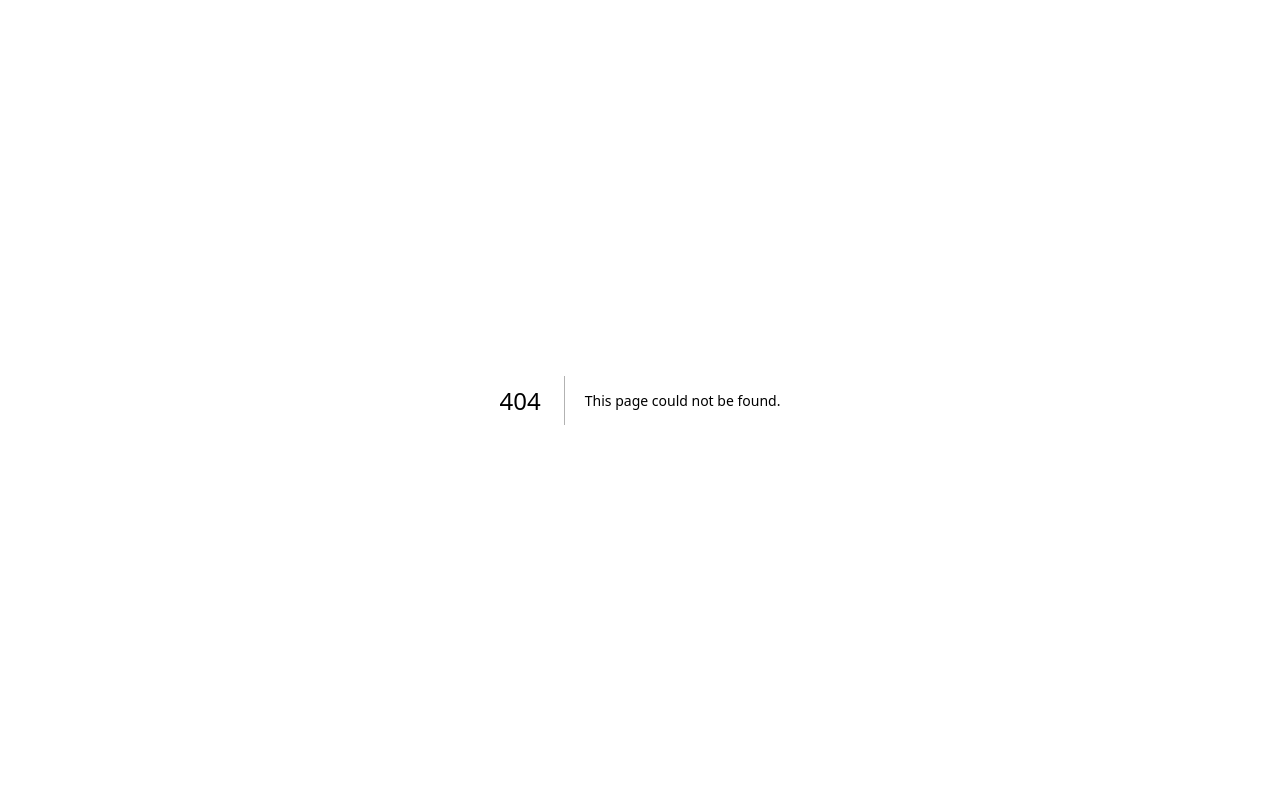
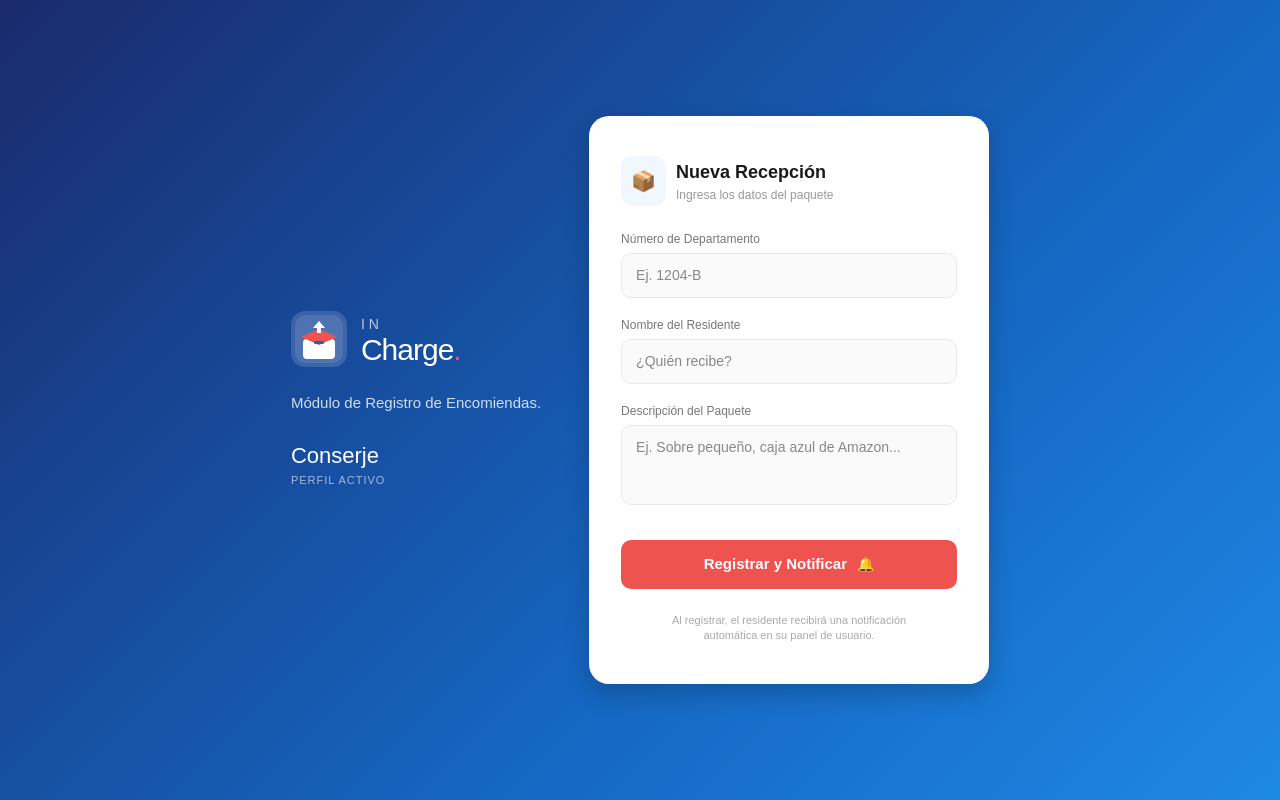
Before and after one commit to uai-cl-tics420/S216-P05-Gesti-n-Encomiendas-P05, a Next.js app in the folder app/: page /formulario in a window 1280 px wide. Before the commit this address had no page. Built offline with nearby package versions, Linux system fonts and the light colour scheme.

Commit message:
Formulario Registro Encomiendas
Bases para el formulario para registrar nuevas encomiendas

```diff
--- /dev/null
+++ b/app/app/formulario/formulario.tsx
@@ -0,0 +1,76 @@
+"use client";
+import { useState } from "react";
+
+export default function FormularioEncomienda() {
+  const [formData, setFormData] = useState({
+    departamento: "",
+    descripcion: "",
+    destinatario: "",
+    empresa: "Chilepost", // Valor por defecto
+  });
+
+  const handleSubmit = async (e: React.FormEvent) => {
+    e.preventDefault();
+
+    // Aquí simulamos la acción de guardar y notificar
+    console.log("Registrando encomienda:", formData);
+
+    alert(`¡Notificación enviada al Depto ${formData.departamento}!`);
+
+    // Limpiar formulario
+    setFormData({ departamento: "", descripcion: "", destinatario: "", empresa: "Chilepost" });
+  };
+
+  return (
+    <div className="max-w-md mx-auto bg-white p-8 rounded-lg shadow-md border border-gray-200">
+      <h2 className="text-2xl font-bold mb-6 text-gray-800">📦 Registro de Encomienda</h2>
+
+      <form onSubmit={handleSubmit} className="space-y-4">
+        {/* Número de Departamento */}
+        <div>
+          <label className="block text-sm font-medium text-gray-700">Número de Departamento</label>
+          <input
+            type="text"
+            required
+            className="mt-1 block w-full rounded-md border-gray-300 shadow-sm focus:border-blue-500 focus:ring-blue-500 p-2 border"
+            placeholder="Ej: 1204-B"
+            value={formData.departamento}
+            onChange={(e) => setFormData({...formData, departamento: e.target.value})}
+          />
+        </div>
+
+        {/* Nombre del Residente */}
+        <div>
+          <label className="block text-sm font-medium text-gray-700">Destinatario (Residente)</label>
+          <input
+            type="text"
+            required
+            className="mt-1 block w-full rounded-md border-gray-300 shadow-sm focus:border-blue-500 focus:ring-blue-500 p-2 border"
+            placeholder="Nombre del vecino"
+            value={formData.destinatario}
+            onChange={(e) => setFormData({...formData, destinatario: e.target.value})}
+          />
+        </div>
+
+        {/* Descripción */}
+        <div>
+          <label className="block text-sm font-medium text-gray-700">Descripción del Paquete</label>
+          <textarea
+            required
+            className="mt-1 block w-full rounded-md border-gray-300 shadow-sm focus:border-blue-500 focus:ring-blue-500 p-2 border"
+            placeholder="Ej: Caja mediana, sobre de Mercado Libre..."
+            value={formData.descripcion}
+            onChange={(e) => setFormData({...formData, descripcion: e.target.value})}
+          />
+        </div>
+
+        <button
+          type="submit"
+          className="w-full bg-blue-600 text-white py-2 px-4 rounded-md hover:bg-blue-700 transition-colors font-semibold"
+        >
+          Registrar y Notificar
+        </button>
+      </form>
+    </div>
+  );
+}
--- /dev/null
+++ b/app/app/formulario/page.js
@@ -0,0 +1,114 @@
+"use client";
+import { useState } from "react";
+
+export default function FormularioEncomienda() {
+  const [formData, setFormData] = useState({
+    departamento: "",
+    destinatario: "",
+    descripcion: ""
+  });
+
+  const handleSubmit = (e) => {
+    e.preventDefault();
+    console.log("Datos registrados:", formData);
+    alert(`✅ Encomienda registrada para el Depto ${formData.departamento}\nSe ha enviado una notificación a ${formData.destinatario}`);
+    setFormData({ departamento: "", destinatario: "", descripcion: "", empresa: "Chilepost" });
+  };
+
+  return (
+    <main style={{minHeight: '100vh', background: 'linear-gradient(135deg, #1a2a6c 0%, #1565C0 60%, #1E88E5 100%)', display: 'flex', alignItems: 'center', justifyContent: 'center', padding: '2rem', gap: '3rem', fontFamily: 'sans-serif'}}>
+
+      {/* Lado Izquierdo - Branding (Consistente con Login) */}
+      <div style={{display: 'flex', flexDirection: 'column', gap: '1.5rem', maxWidth: '280px'}}>
+        <div style={{display: 'flex', alignItems: 'center', gap: '14px'}}>
+          <svg width="56" height="56" viewBox="0 0 56 56" fill="none">
+            <rect width="56" height="56" rx="14" fill="white" fillOpacity="0.15"/>
+            <rect x="4" y="4" width="48" height="48" rx="11" fill="white" fillOpacity="0.1"/>
+            <rect x="12" y="28" width="32" height="20" rx="4" fill="white"/>
+            <path d="M10 26 L28 18 L46 26 L28 34 Z" fill="#EF5350"/>
+            <path d="M28 10 L22 17 H26 V22 H30 V17 H34 Z" fill="white"/>
+            <rect x="23" y="30" width="10" height="3" rx="1.5" fill="#1565C0"/>
+          </svg>
+          <div style={{display: 'flex', flexDirection: 'column'}}>
+            <span style={{fontSize: '14px', color: 'rgba(255,255,255,0.7)', letterSpacing: '4px', textTransform: 'uppercase'}}>in</span>
+            <span style={{fontSize: '30px', fontWeight: '500', color: 'white', letterSpacing: '-1px', lineHeight: 1}}>Charge<span style={{color: '#EF5350'}}>.</span></span>
+          </div>
+        </div>
+        <p style={{fontSize: '15px', color: 'rgba(255,255,255,0.8)', lineHeight: 1.6}}>Módulo de Registro de Encomiendas.</p>
+        <div style={{display: 'flex', gap: '1.5rem'}}>
+          <div style={{display: 'flex', flexDirection: 'column'}}>
+            <span style={{fontSize: '22px', fontWeight: '500', color: 'white'}}>Conserje</span>
+            <span style={{fontSize: '11px', color: 'rgba(255,255,255,0.6)', textTransform: 'uppercase', letterSpacing: '1px'}}>Perfil Activo</span>
+          </div>
+        </div>
+      </div>
+
+      {/* Card Principal - Formulario */}
+      <div style={{background: 'white', borderRadius: '20px', padding: '2.5rem 2rem', width: '100%', maxWidth: '400px', boxShadow: '0 10px 25px rgba(0,0,0,0.2)'}}>
+        <div style={{display: 'flex', alignItems: 'center', gap: '10px', marginBottom: '1.5rem'}}>
+            <div style={{background: '#F0F7FF', padding: '10px', borderRadius: '12px'}}>
+                <span style={{fontSize: '20px'}}>📦</span>
+            </div>
+            <div>
+                <p style={{fontSize: '18px', fontWeight: '600', color: '#1a1a1a', margin: 0}}>Nueva Recepción</p>
+                <p style={{fontSize: '12px', color: '#999', margin: 0}}>Ingresa los datos del paquete</p>
+            </div>
+        </div>
+
+        <form onSubmit={handleSubmit}>
+          {/* N° Departamento */}
+          <div style={{marginBottom: '1.1rem'}}>
+            <label style={{fontSize: '12px', color: '#777', marginBottom: '5px', display: 'block', fontWeight: '500'}}>Número de Departamento</label>
+            <input
+              required
+              type="text"
+              placeholder="Ej. 1204-B"
+              value={formData.departamento}
+              onChange={(e) => setFormData({...formData, departamento: e.target.value})}
+              style={{width: '100%', padding: '11px 14px', border: '1.5px solid #e8e8e8', borderRadius: '10px', fontSize: '14px', outline: 'none', background: '#fafafa', boxSizing: 'border-box'}}
+            />
+          </div>
+
+          {/* Nombre Destinatario */}
+          <div style={{marginBottom: '1.1rem'}}>
+            <label style={{fontSize: '12px', color: '#777', marginBottom: '5px', display: 'block', fontWeight: '500'}}>Nombre del Residente</label>
+            <input
+              required
+              type="text"
+              placeholder="¿Quién recibe?"
+              value={formData.destinatario}
+              onChange={(e) => setFormData({...formData, destinatario: e.target.value})}
+              style={{width: '100%', padding: '11px 14px', border: '1.5px solid #e8e8e8', borderRadius: '10px', fontSize: '14px', outline: 'none', background: '#fafafa', boxSizing: 'border-box'}}
+            />
+          </div>
+
+          {/* Descripción */}
+          <div style={{marginBottom: '1.8rem'}}>
+            <label style={{fontSize: '12px', color: '#777', marginBottom: '5px', display: 'block', fontWeight: '500'}}>Descripción del Paquete</label>
+            <textarea
+              required
+              placeholder="Ej. Sobre pequeño, caja azul de Amazon..."
+              value={formData.descripcion}
+              onChange={(e) => setFormData({...formData, descripcion: e.target.value})}
+              style={{width: '100%', padding: '11px 14px', border: '1.5px solid #e8e8e8', borderRadius: '10px', fontSize: '14px', outline: 'none', background: '#fafafa', minHeight: '80px', resize: 'none', boxSizing: 'border-box', fontFamily: 'sans-serif'}}
+            />
+          </div>
+
+          <button
+            type="submit"
+            style={{width: '100%', padding: '13px', background: '#EF5350', color: 'white', border: 'none', borderRadius: '10px', fontSize: '15px', fontWeight: '600', cursor: 'pointer', display: 'flex', alignItems: 'center', justifyContent: 'center', gap: '10px', transition: 'background 0.2s'}}
+            onMouseOver={(e) => e.target.style.background = '#d32f2f'}
+            onMouseOut={(e) => e.target.style.background = '#EF5350'}
+          >
+            <span>Registrar y Notificar</span>
+            <span style={{fontSize: '14px'}}>🔔</span>
+          </button>
+        </form>
+
+        <p style={{textAlign: 'center', fontSize: '11px', color: '#aaa', marginTop: '1.5rem', lineHeight: '1.4'}}>
+          Al registrar, el residente recibirá una notificación <br/> automática en su panel de usuario.
+        </p>
+      </div>
+    </main>
+  );
+}
```
